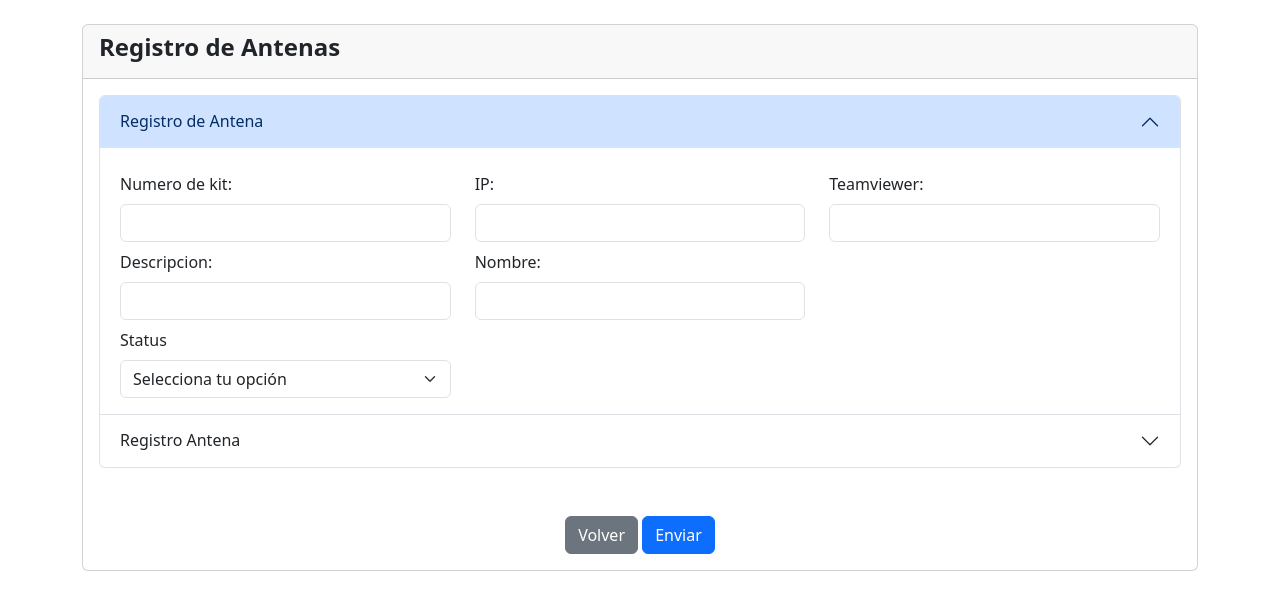
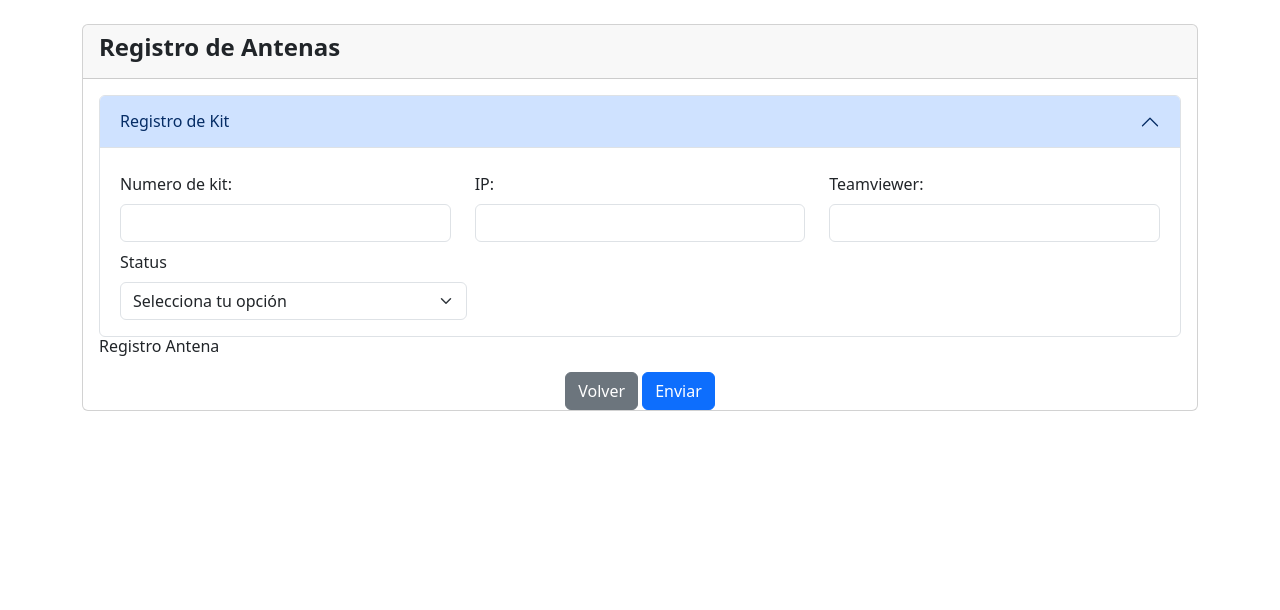
Before and after one commit to cristlm-teclogging/inventario_teclogging, a PHP site: page /inventario_tec/modules/antena/registrar_antena.php in a window 1280 px wide. Shown: the part 67-677 px from the top of the page. Run offline with PHP 8.4, Linux system fonts and the light colour scheme; data that the repository does not hold is empty; some libraries are stand-ins or nearby versions.

Commit message:
nuevos archivos agregados para antenas

```diff
--- a/modules/antena/registrar_antena.php
+++ b/modules/antena/registrar_antena.php
@@ -27,7 +27,7 @@ $resultado_select2 = $conexion->query($sql_select2);
                             <div class="accordion-item">
                                 <h2 class="accordion-header" id="headingOne">
                                     <button class="accordion-button" type="button" data-bs-toggle="collapse" data-bs-target="#collapseOne" aria-expanded="true" aria-controls="collapseOne">
-                                        Registro de Antena
+                                        Registro de Kit
                                     </button>
                                 </h2>
                                 <div id="collapseOne" class="accordion-collapse collapse show" aria-labelledby="headingOne" data-bs-parent="#accordionSensor">
@@ -36,6 +36,7 @@ $resultado_select2 = $conexion->query($sql_select2);
                                         <div class="col-4 mt-2">
                                                 <label for="num_kit" class="form-label">Numero de kit:</label>
                                                 <input type="text" class="form-control" name="num_kit" id="num_kit" required>
+
                                             </div>
                                             <div class="col-4 mt-2">
                                                 <label for="ip" class="form-label">IP:</label>
@@ -46,17 +47,6 @@ $resultado_select2 = $conexion->query($sql_select2);
                                                 <input type="text" class="form-control" name="tw" id="tw" required>
                                             </div>
                                         </div>
-                                        <div class="row">
-                                        <div class="col-4 mt-2">
-                                            <label for="descripcion" class="form-label">Descripcion:</label>
-                                            <input type="text" class="form-control" name="descripcion" id="descripcion" required>
-                                        </div>
-                                        <div class="col-4 mt-2">
-                                            <label for="nombre" class="form-label">Nombre:</label>
-                                            <input type="text" class="form-control" name="nombre" id="nombre" required>
-                                        </div>
-                                        </div>
-                                        <div class="row">
                                         <div class="col-4 mt-2">
                                                 <label for="status" class="form-label">Status</label>
                                             <select class="form-select" name="status" id="status" required>
@@ -81,17 +71,17 @@ $resultado_select2 = $conexion->query($sql_select2);
                                 <div id="collapseTwo" class="accordion-collapse collapse" aria-labelledby="headingTwo" data-bs-parent="#accordionSensor">
                                     <div class="accordion-body">
                                         <div class="row">
-                                        <div class="col-4 mt-2">
+                                        <!--div class="col-4 mt-2">
                                                 <label for="num_kit" class="form-label">Numero kit:</label>
-                                                <input type="text" class="form-control" name="num_kit" id="num_kit">
-                                            </div>
+                                                <input type="text" class="form-control" name="num_kit" id="num_kit" required>
+                                            </div-->
                                             <div class="col-4 mt-2">
                                                 <label for="num_plato" class="form-label">Numero plato:</label>
-                                                <input type="text" class="form-control" name="num_plato" id="num_plato">
+                                                <input type="text" class="form-control" name="num_plato" id="num_plato" required>
                                             </div>
                                             <div class="col-4 mt-2">
                                                 <label for="ns_modem" class="form-label">Numero serie del Modem:</label>
-                                                <input type="text" class="form-control" name="ns_modem" id="ns_modem">
+                                                <input type="text" class="form-control" name="ns_modem" id="ns_modem" required>
                                             </div>
                                         </divs>
                                         <div class="row">
@@ -113,16 +103,16 @@ $resultado_select2 = $conexion->query($sql_select2);
                             </div>
                         </div>
                     </div>
+
                 </div>
-                        <div class="d-flex justify-content-center">
-                            <div class="col-2 text-center form-group mt-5">
+                    </div>
+                    <div class="d-flex justify-content-center">
+                        <div class="col text-center form-group mt-7">
                             <a href="index.php" class="btn btn-secondary">Volver <i class="fa-solid fa-rotate-left fa-lg"></i></a>
-                        <button  type="submit" class="btn btn-primary">Enviar <i class="fa-solid fa-check fa-lg"></i></button>
-                            </div>
+                            <button  type="submit" class="btn btn-primary">Enviar <i class="fa-solid fa-check fa-lg"></i></button>
                         </div>
                     </div>
                 </form>
-
             </div>
 
             </div>
```
Also changed, not shown: modules/antena/agregar_antena.php (+11 -15 lines), modules/antena/index.php (+14 -3 lines).
